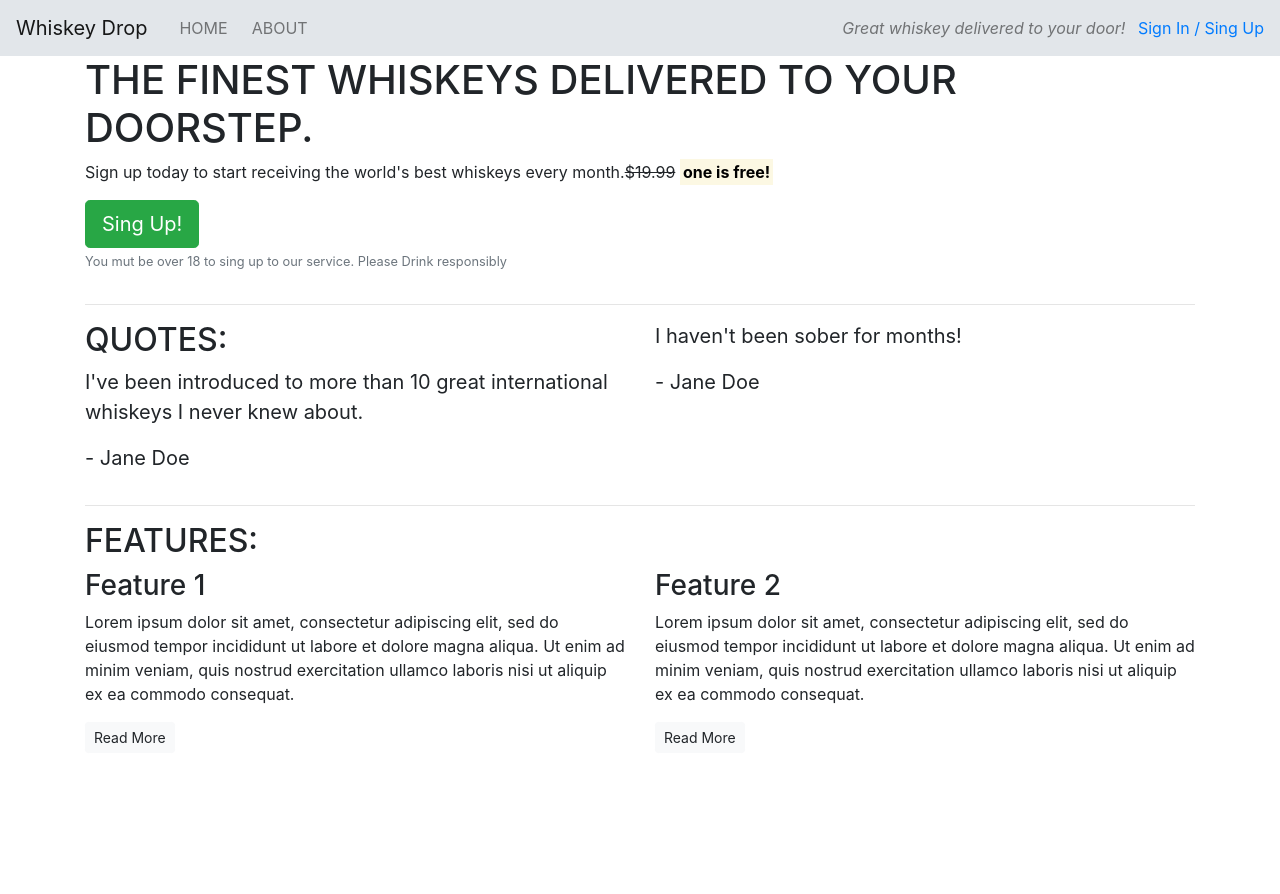
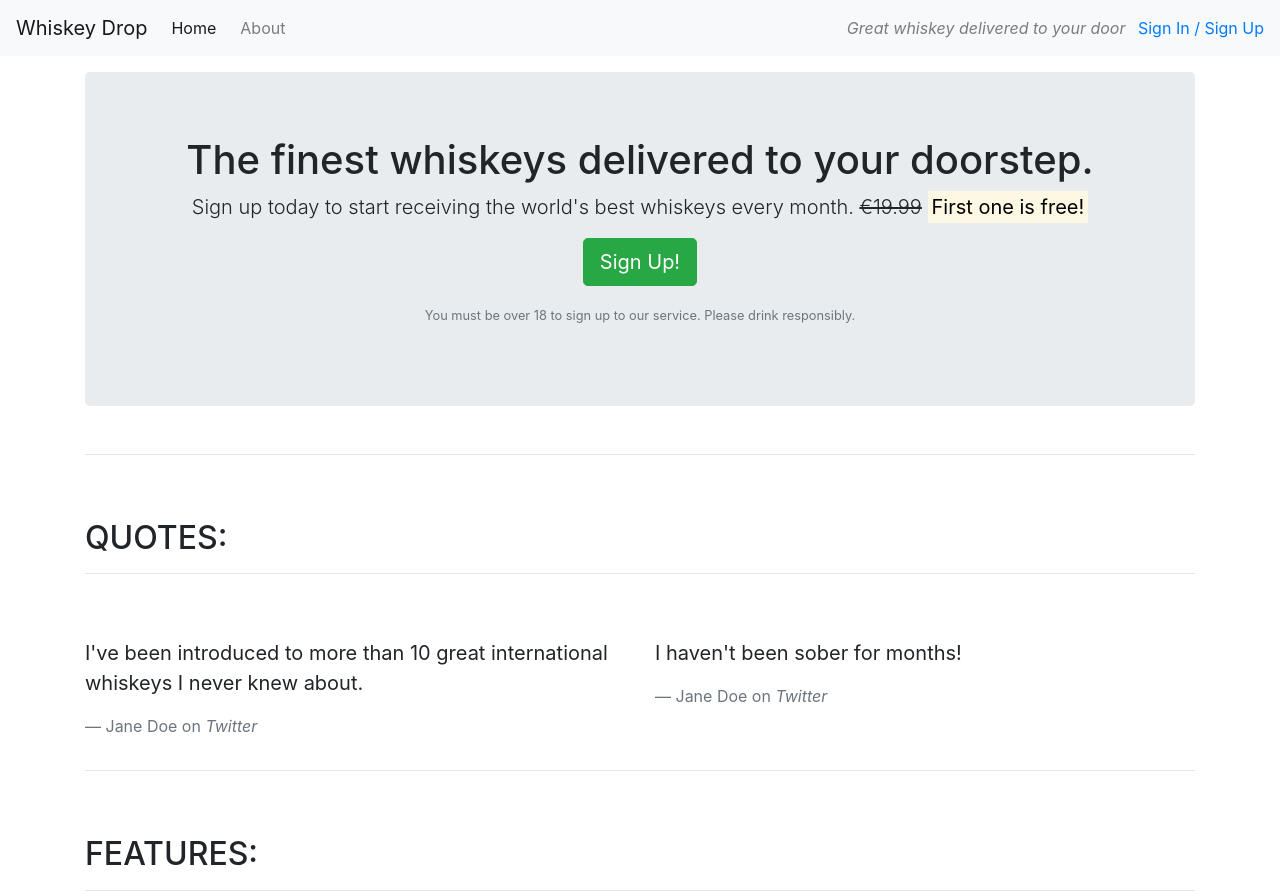
Before and after one commit to alperkan1/Whiskey-Page-, a plain HTML site: page index.html in a window 1280 px wide. Shown: the top 894 px of the page. Before the commit the page ends 800 px from the top, so only its background shows below. Drawn offline with nearby package versions, Linux system fonts and the light colour scheme.

Commit message:
finised desing

```diff
--- a/index.html
+++ b/index.html
@@ -3,107 +3,97 @@
 
 <head>
     <meta charset="utf-8">
-    <meta name="viewport" content="with=device-width, initial-scale=1.0">
+    <meta name="viewport" content="width=device-width, initial-scale=1.0">
     <title>Whiskey Drop | Taste a new whiskey every month</title>
     <link rel="stylesheet" href="https://maxcdn.bootstrapcdn.com/bootstrap/4.1.3/css/bootstrap.min.css">
 </head>
 
 <body>
-    <nav class="navbar navbar-light btn-light navbar-expand-sm">
-        <a href="/" class="navbar-brand">Whiskey Drop</a>
+    <!--Nav-->
+    <nav class="navbar navbar-light navbar-expand-sm bg-light">
+        <a href="/" class="navbar-brand">
+                    Whiskey Drop</a>
         <ul class="navbar-nav mr-auto">
-            <li class="active nav-item mr-2"></li><a class="nav-link" href="/">HOME</a></li>
-            <li class="nav-item mr-2"></li><a class="nav-link" href="/about">ABOUT</a></li>
-            <li class="nav-item mr-2 d-block d-sm-none"><a class="nav-link" href="/login">SIGN IN / SING UP</a></li>
+            <li class="active nav-item mr-2"><a class="nav-link" href="/">Home</a></li>
+            <li class="nav-item mr-2"><a class="nav-link" href="">About</a></li>
+            <li class="nav-item mr-2 d-block d-sm-none"><a class="nav-link" href="">Sign In / Sign Up</a></li>
         </ul>
+
         <div class="d-none d-md-block">
-            <p class="navbar-text my-auto mr-2"><i>Great whiskey delivered to your door!</i></p>
-            <a href="/login">Sign In / Sing Up</a>
+            <p class="navbar-text my-auto mr-2"><i>Great whiskey delivered to your door</i></p>
+            <a href="/login">Sign In / Sign Up</a>
         </div>
-
+        <!--</div>-->
     </nav>
-    <article class="container">
+    <article class="container mt-3">
         <!-- Callout -->
         <div class="row">
             <div class="col-12">
-                <section class="callout">
-                    <h1 class="text-uppercase">The finest whiskeys delivered to your doorstep.</h1>
-                    <p>Sign up today to start receiving the world's best whiskeys every month.<s>$19.99</s>
-                        <strong><mark>one is
-                                free!</mark></strong> </p>
-                    <button class="btn btn-success btn-lg">Sing Up!</button>
-                    <p class="text-muted"><small>You mut be over 18 to sing up to our service. Please Drink
-                            responsibly</small>
-                    </p>
+                <section class="callout jumbotron text-center">
+                    <h1>The finest whiskeys delivered to your doorstep.</h1>
+                    <p class="lead">Sign up today to start receiving the world's best whiskeys every month.
+                        <s class="d-none d-sm-inline">€19.99</s>
+                        <span class="d-inline d-sm-none"><br></span>
+                        <strong><mark>First one is free!</mark></strong></p>
+                    <p><button class="btn btn-lg btn-success">Sign Up!</button></p>
+                    <p class="text-muted"><small>You must be over 18 to sign up to our service. Please drink responsibly.</small></p>
                 </section>
             </div>
         </div>
         <!-- /.callout -->
         <hr>
-
         <!-- Quotes -->
         <section class="quotes">
             <div class="row">
+                <div class="col-12 my-5">
+                    <h2 class="text-uppercase">Quotes:</h2>
+                    <hr />
+                </div>
+            </div>
+            <div class="row">
                 <div class="col-12 col-md-6">
-                    <h2 class="text-uppercase">Quotes:</h2>
                     <blockquote class="blockquote">
                         <p>I've been introduced to more than 10 great international whiskeys I never knew about.</p>
-                        <p>- Jane Doe</p>
+                        <footer class="blockquote-footer">Jane Doe on <cite title="Twitter">Twitter</cite></footer>
                     </blockquote>
                 </div>
                 <div class="col-12 col-md-6">
                     <blockquote class="blockquote">
                         <p>I haven't been sober for months!</p>
-                        <p>- Jane Doe</p>
+                        <footer class="blockquote-footer">Jane Doe on <cite title="Twitter">Twitter</cite></footer>
                     </blockquote>
                 </div>
+            </div>
         </section>
-
-
         <!-- /.quotes -->
         <hr>
-
         <!-- Features -->
         <section class="features">
             <div class="row">
-                <div class="col-12 col-md-6">
+                <div class="col-12 my-5">
                     <h2 class="text-uppercase">Features:</h2>
+                    <hr />
                 </div>
             </div>
             <div class="row">
-                <div class="col-12 col-md-6">
+                <div class="col-12 col-md-6 col-lg-4">
                     <div class="feature">
                         <h3>Feature 1</h3>
-                        <p>Lorem ipsum dolor sit amet, consectetur adipiscing elit, sed do eiusmod tempor incididunt ut
-                            labore
-                            et dolore magna aliqua. Ut enim ad minim veniam, quis nostrud exercitation ullamco laboris
-                            nisi
-                            ut
-                            aliquip ex ea commodo consequat.</p>
+                        <p>Lorem ipsum dolor sit amet, consectetur adipiscing elit, sed do eiusmod tempor incididunt ut labore et dolore magna aliqua. Ut enim ad minim veniam, quis nostrud exercitation ullamco laboris nisi ut aliquip ex ea commodo consequat.</p>
                         <p><a class="btn btn-sm btn-light" href="">Read More</a></p>
                     </div>
                 </div>
-                <div class="col-12 col-md-6">
+                <div class="col-12 col-md-6 col-lg-4">
                     <div class="feature">
                         <h3>Feature 2</h3>
-                        <p>Lorem ipsum dolor sit amet, consectetur adipiscing elit, sed do eiusmod tempor incididunt ut
-                            labore
-                            et dolore magna aliqua. Ut enim ad minim veniam, quis nostrud exercitation ullamco laboris
-                            nisi
-                            ut
-                            aliquip ex ea commodo consequat.</p>
+                        <p>Lorem ipsum dolor sit amet, consectetur adipiscing elit, sed do eiusmod tempor incididunt ut labore et dolore magna aliqua. Ut enim ad minim veniam, quis nostrud exercitation ullamco laboris nisi ut aliquip ex ea commodo consequat.</p>
                         <p><a class="btn btn-sm btn-light" href="">Read More</a></p>
                     </div>
                 </div>
-                <div class="col-12 d-md-none">
+                <div class="col-12 d-md-none d-lg-block col-lg-4">
                     <div class="feature">
                         <h3>Feature 3</h3>
-                        <p>Lorem ipsum dolor sit amet, consectetur adipiscing elit, sed do eiusmod tempor incididunt ut
-                            labore
-                            et dolore magna aliqua. Ut enim ad minim veniam, quis nostrud exercitation ullamco laboris
-                            nisi
-                            ut
-                            aliquip ex ea commodo consequat.</p>
+                        <p>Lorem ipsum dolor sit amet, consectetur adipiscing elit, sed do eiusmod tempor incididunt ut labore et dolore magna aliqua. Ut enim ad minim veniam, quis nostrud exercitation ullamco laboris nisi ut aliquip ex ea commodo consequat.</p>
                         <p><a class="btn btn-sm btn-light" href="">Read More</a></p>
                     </div>
                 </div>
```
